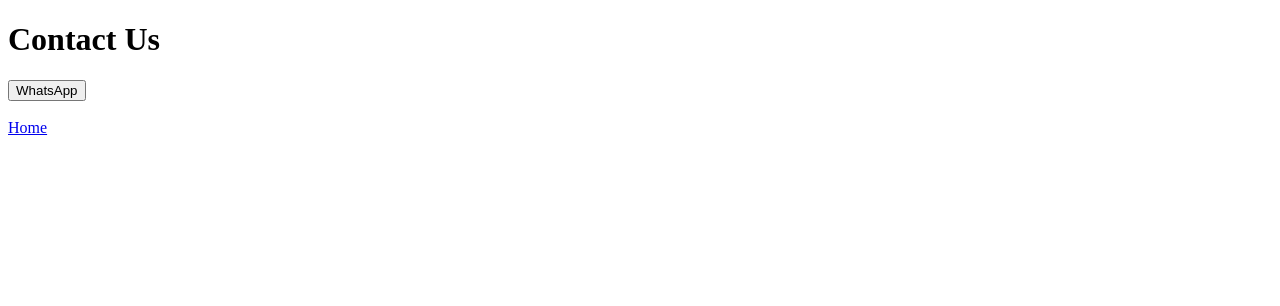
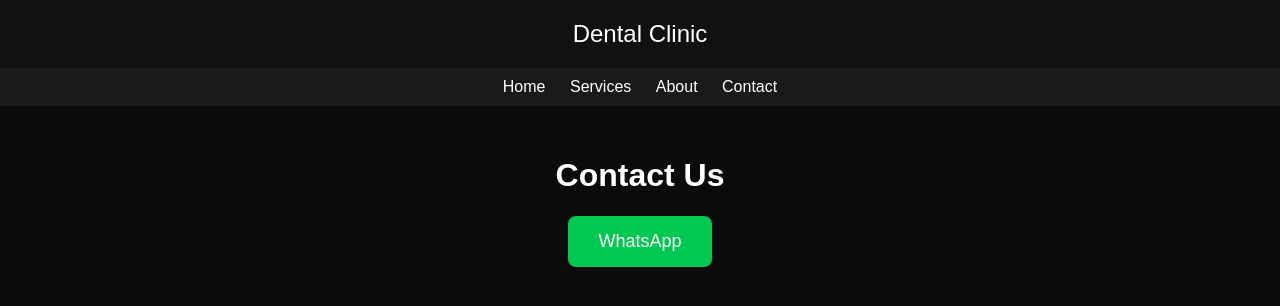
Before and after one commit to ali0992324745-pixel/clinic-site, a plain HTML site: page contact.html in a window 1280 px wide. Drawn offline with Linux system fonts and the light colour scheme.

Commit message:
Update contact.html with new styling and links

```diff
--- a/contact.html
+++ b/contact.html
@@ -1,20 +1,74 @@
 <!DOCTYPE html>
 <html>
+
 <head>
+<meta charset="UTF-8">
 <title>Contact</title>
+
+<style>
+
+body {
+  font-family: Arial;
+  background: #0b0b0b;
+  color: white;
+  margin: 0;
+  text-align: center;
+}
+
+header {
+  background: #111;
+  padding: 20px;
+  font-size: 24px;
+}
+
+nav {
+  background: #1a1a1a;
+  padding: 10px;
+}
+
+nav a {
+  color: white;
+  margin: 10px;
+  text-decoration: none;
+}
+
+.container {
+  padding: 30px;
+}
+
+button {
+  padding: 15px 30px;
+  background: #00c853;
+  color: white;
+  border: none;
+  border-radius: 8px;
+  font-size: 18px;
+}
+
+</style>
+
 </head>
 
 <body>
 
+<header>Dental Clinic</header>
+
+<nav>
+<a href="index.html">Home</a>
+<a href="services.html">Services</a>
+<a href="about.html">About</a>
+<a href="contact.html">Contact</a>
+</nav>
+
+<div class="container">
+
 <h1>Contact Us</h1>
 
-<a href="https://wa.me/249116268315">
+<a href="https://wa.me/249912345678">
 <button>WhatsApp</button>
 </a>
 
-<br><br>
-
-<a href="index.html">Home</a>
+</div>
 
 </body>
 </html>
```
